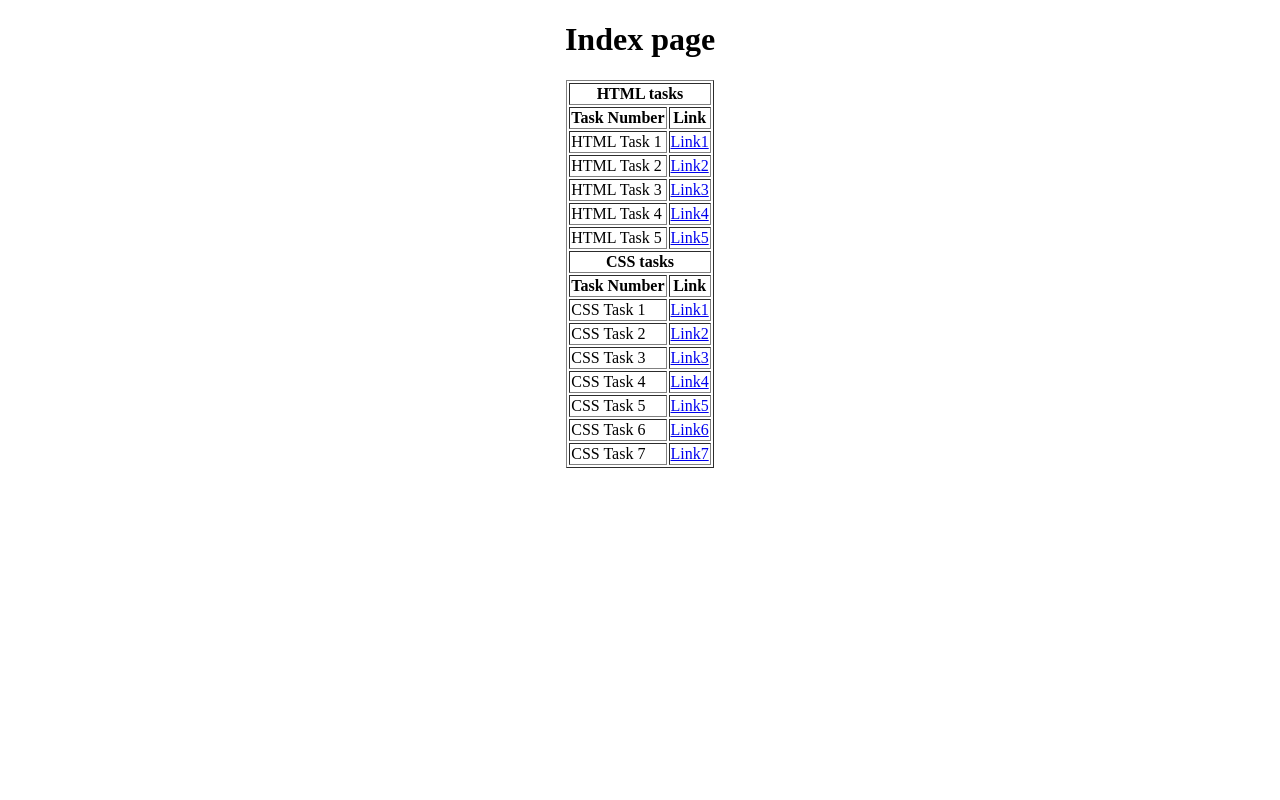
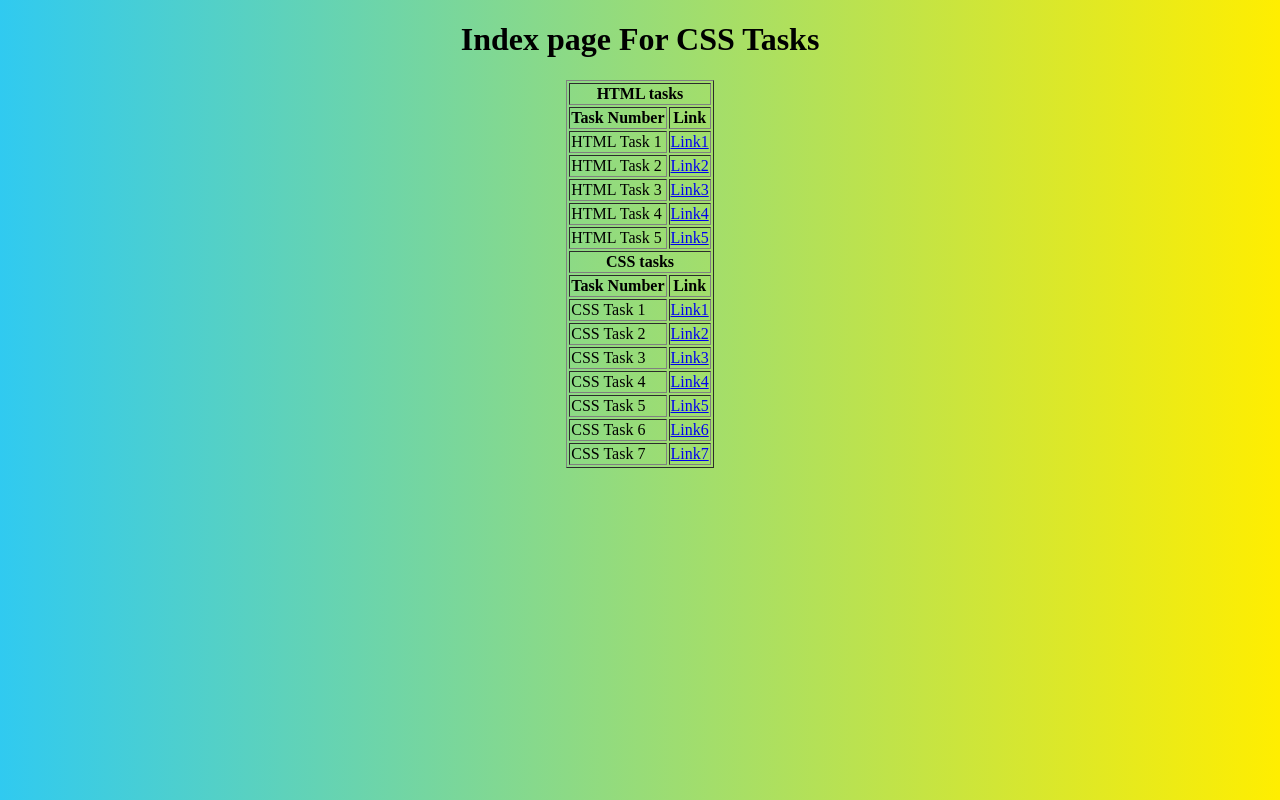
Before and after one commit to Koya-Madhusudhana-Rao/Mern-Full-stack-HTML-CSS, a plain HTML site: page index.html in a window 1280 px wide. Drawn offline with Linux system fonts and the light colour scheme.

Commit message:
Update index.html

```diff
--- a/index.html
+++ b/index.html
@@ -4,10 +4,15 @@
     <meta charset="UTF-8">
     <meta name="viewport" content="width=device-width, initial-scale=1.0">
     <title>All Tasks</title>
+    <style>
+        body{
+            background:linear-gradient(to left, rgb(255, 238, 0), rgb(48, 202, 240));
+        }
+    </style>
 </head>
 <body>
     <center>
-        <h1>Index page</h1>
+        <h1>Index page For CSS Tasks</h1>
         <table border="1">
             <tr>
                 <th colspan="2">HTML tasks</th>
```
